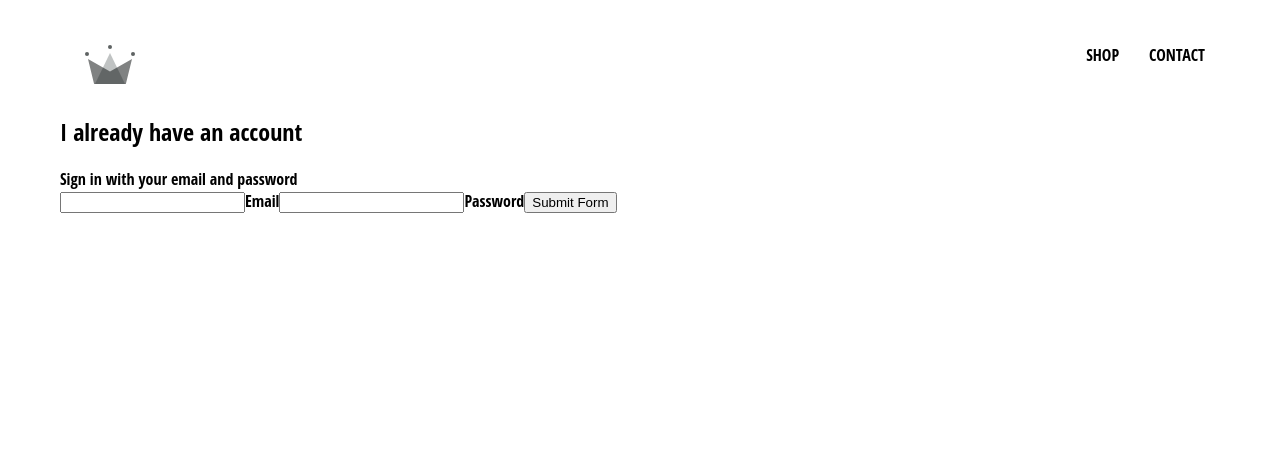
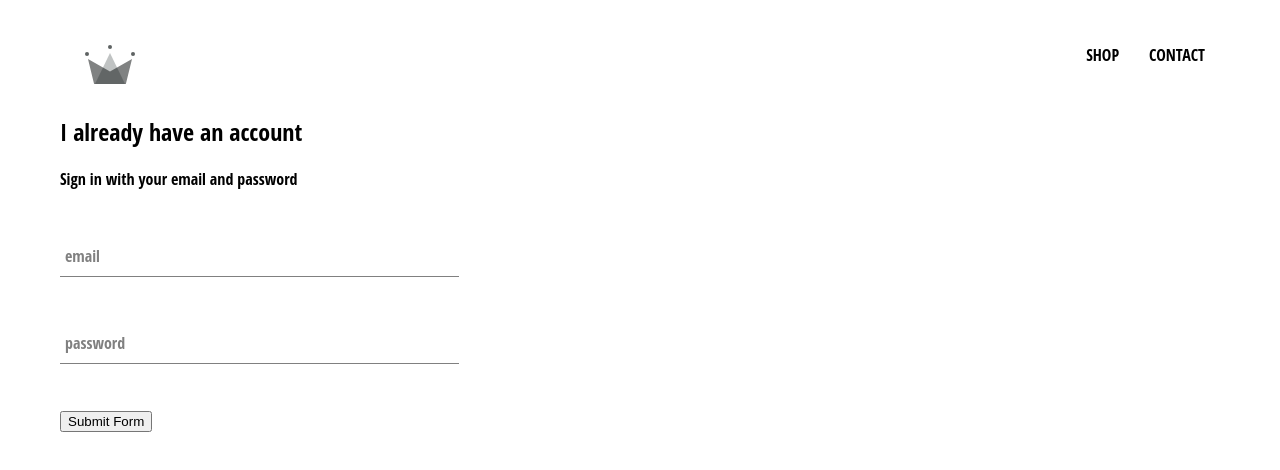
Before and after one commit to ono5/learning-react, a React (Create React App) app in the folder crwn-clothing/: page /signin in a window 1280 px wide. Shown: the top 470 px of the page. Built offline with nearby package versions, Linux system fonts and the light colour scheme.

Commit message:
Form Input Component

```diff
--- /dev/null
+++ b/crwn-clothing/src/components/form-input/form-input.component.jsx
@@ -0,0 +1,20 @@
+import React from 'react';
+
+import './form-input.styles.scss';
+
+const FormInput = ({handleChange, label, ...otherProps}) => (
+    <div className="group">
+        <input className='form-input' onChange={handleChange} {...otherProps} />
+        {label ? (
+            <label
+                className={`${
+                  otherProps.value.length ? 'shrink' : ''
+                } form-input-label`}
+            >
+               {label}
+            </label>
+        ) : null}
+    </div>
+)
+
+export default FormInput;
--- /dev/null
+++ b/crwn-clothing/src/components/form-input/form-input.styles.scss
@@ -0,0 +1,54 @@
+$sub-color: grey;
+$main-color: black;
+
+@mixin shrinkLabel {
+  top: -14px;
+  font-size: 12px;
+  color: $main-color;
+}
+
+.group {
+  position: relative;
+  margin: 45px 0;
+
+  .form-input {
+    background: none;
+    background-color: white;
+    color: $sub-color;
+    font-size: 18px;
+    padding: 10px 10px 10px 5px;
+    display: block;
+    width: 100%;
+    border: none;
+    border-radius: 0;
+    border-bottom: 1px solid $sub-color;
+    margin: 25px 0;
+
+    &:focus {
+      outline: none;
+    }
+
+    &:focus ~ .form-input-label {
+      @include shrinkLabel();
+    }
+  }
+
+  input[type='password'] {
+    letter-spacing: 0.3em;
+  }
+
+  .form-input-label {
+    color: $sub-color;
+    font-size: 16px;
+    font-weight: normal;
+    position: absolute;
+    pointer-events: none;
+    left: 5px;
+    top: 10px;
+    transition: 300ms ease all;
+
+    &.shrink {
+      @include shrinkLabel();
+    }
+  }
+}
--- a/crwn-clothing/src/components/sign-in/sign-in.component.jsx
+++ b/crwn-clothing/src/components/sign-in/sign-in.component.jsx
@@ -1,4 +1,6 @@
 import React from 'react';
+
+import FormInput from '../form-input/form-input.component';
 
 import './sign-in.styles.scss';
 
@@ -31,21 +33,21 @@
                 <span>Sign in with your email and password</span>
 
                 <form onSubmit={this.handleSubmit}>
-                  <input
+                  <FormInput
                     name='email'
                     type="email"
                     value={this.state.email}
-                    onChange={this.handleChange}
+                    handleChange={this.handleChange}
+                    label="email"
                     required />
-                  <label>Email</label>
-                  <input
+                  <FormInput
                     name='password'
                     type="password"
                     value={this.state.password}
-                    onChange={this.handleChange}
-                    required />
-                  <label>Password</label>
-
+                    handleChange={this.handleChange}
+                    label="password"
+                    required
+                  />
                   <input type='submit' value='Submit Form' />
                 </form>
             </div>
--- a/crwn-clothing/src/components/sign-in/sign-in.styles.scss
+++ b/crwn-clothing/src/components/sign-in/sign-in.styles.scss
@@ -0,0 +1,3 @@
+.sign-in {
+    width: 30vw;
+}
```
